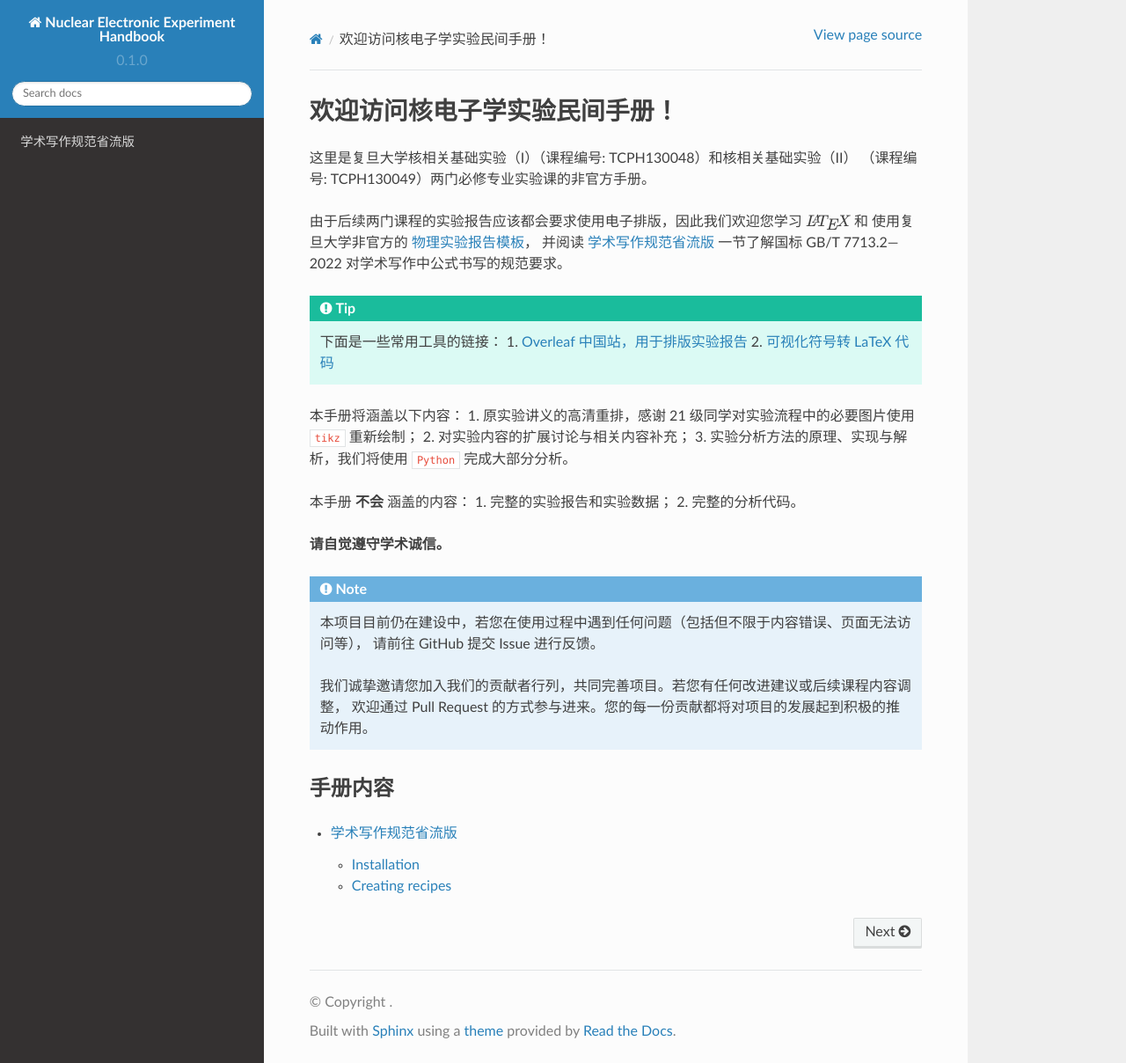
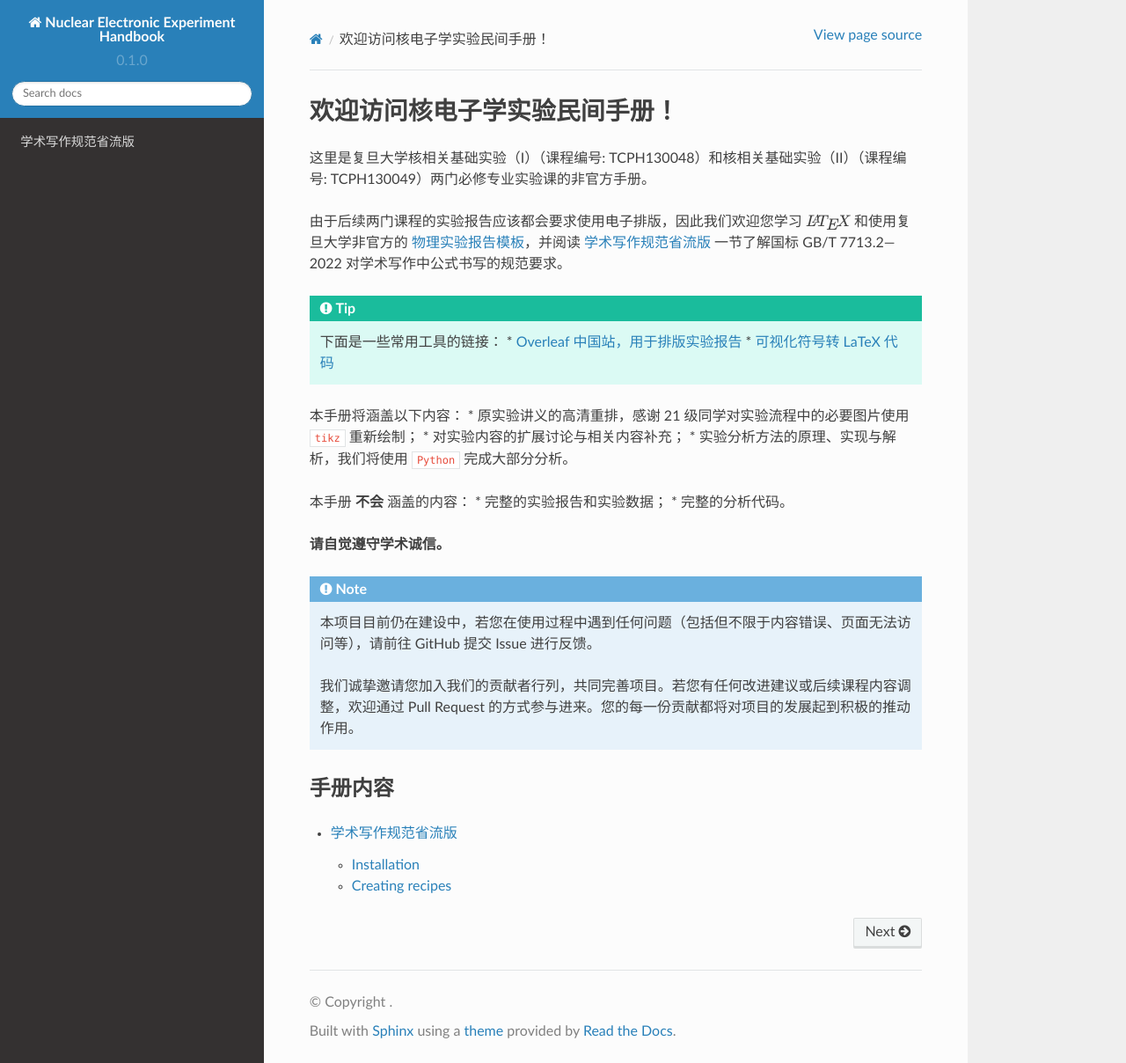
Before and after one commit to 10eit/Nuclear-Electronics-Exp-Tutorial, a Sphinx documentation site: the page built from docs/source/index.rst, in a window 1280 px wide and 1208 px high. Shown: the whole window at 88% size. Built offline with Sphinx 7.4.7 and the Read the Docs theme 2.0.0, drawn with Linux system fonts in a browser that asks for light colours.

Commit message:
Update index.rst

```diff
--- a/docs/source/index.rst
+++ b/docs/source/index.rst
@@ -1,37 +1,32 @@
 欢迎访问核电子学实验民间手册！
 ===================================
 
-这里是复旦大学核相关基础实验（I）（课程编号: TCPH130048）和核相关基础实验（II）
-（课程编号: TCPH130049）两门必修专业实验课的非官方手册。
+这里是复旦大学核相关基础实验（I）（课程编号: TCPH130048）和核相关基础实验（II）（课程编号: TCPH130049）两门必修专业实验课的非官方手册。
 
-由于后续两门课程的实验报告应该都会要求使用电子排版，因此我们欢迎您学习 :math:`\LaTeX` 和
-使用复旦大学非官方的 `物理实验报告模板 <https://github.com/stone-zeng/fduthesis>`_，
-并阅读 :doc:`convention` 一节了解国标 GB/T 7713.2—2022 对学术写作中公式书写的规范要求。
+由于后续两门课程的实验报告应该都会要求使用电子排版，因此我们欢迎您学习 :math:`\LaTeX` 和使用复旦大学非官方的 `物理实验报告模板 <https://github.com/stone-zeng/fduthesis>`_，并阅读 :doc:`convention` 一节了解国标 GB/T 7713.2—2022 对学术写作中公式书写的规范要求。
 
 .. tip::
 
    下面是一些常用工具的链接：
-   1. `Overleaf 中国站，用于排版实验报告 <https://cn.overleaf.com/>`_
-   2. `可视化符号转 LaTeX 代码 <https://editor.codecogs.com/>`_
+   * `Overleaf 中国站，用于排版实验报告 <https://cn.overleaf.com/>`_
+   * `可视化符号转 LaTeX 代码 <https://editor.codecogs.com/>`_
 
 本手册将涵盖以下内容：
-1. 原实验讲义的高清重排，感谢 21 级同学对实验流程中的必要图片使用 ``tikz`` 重新绘制；
-2. 对实验内容的扩展讨论与相关内容补充；
-3. 实验分析方法的原理、实现与解析，我们将使用 ``Python`` 完成大部分分析。
+* 原实验讲义的高清重排，感谢 21 级同学对实验流程中的必要图片使用 ``tikz`` 重新绘制；
+* 对实验内容的扩展讨论与相关内容补充；
+* 实验分析方法的原理、实现与解析，我们将使用 ``Python`` 完成大部分分析。
 
 本手册 **不会** 涵盖的内容：
-1. 完整的实验报告和实验数据；
-2. 完整的分析代码。
+* 完整的实验报告和实验数据；
+* 完整的分析代码。
 
 **请自觉遵守学术诚信。**
 
 .. note::
 
-   本项目目前仍在建设中，若您在使用过程中遇到任何问题（包括但不限于内容错误、页面无法访问等），
-   请前往 GitHub 提交 Issue 进行反馈。
+   本项目目前仍在建设中，若您在使用过程中遇到任何问题（包括但不限于内容错误、页面无法访问等），请前往 GitHub 提交 Issue 进行反馈。
 
-   我们诚挚邀请您加入我们的贡献者行列，共同完善项目。若您有任何改进建议或后续课程内容调整，
-   欢迎通过 Pull Request 的方式参与进来。您的每一份贡献都将对项目的发展起到积极的推动作用。
+   我们诚挚邀请您加入我们的贡献者行列，共同完善项目。若您有任何改进建议或后续课程内容调整，欢迎通过 Pull Request 的方式参与进来。您的每一份贡献都将对项目的发展起到积极的推动作用。
 
 手册内容
 --------
```
